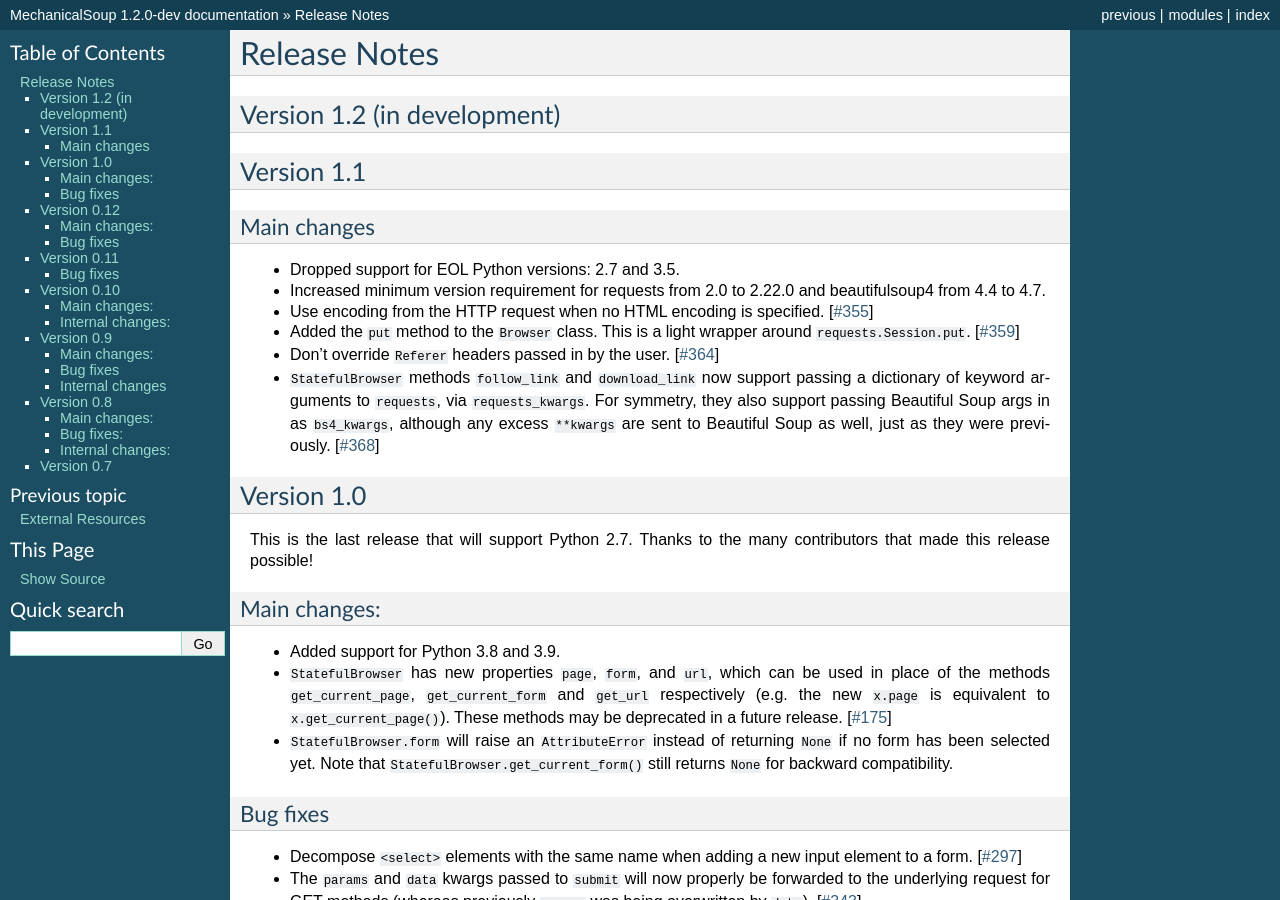
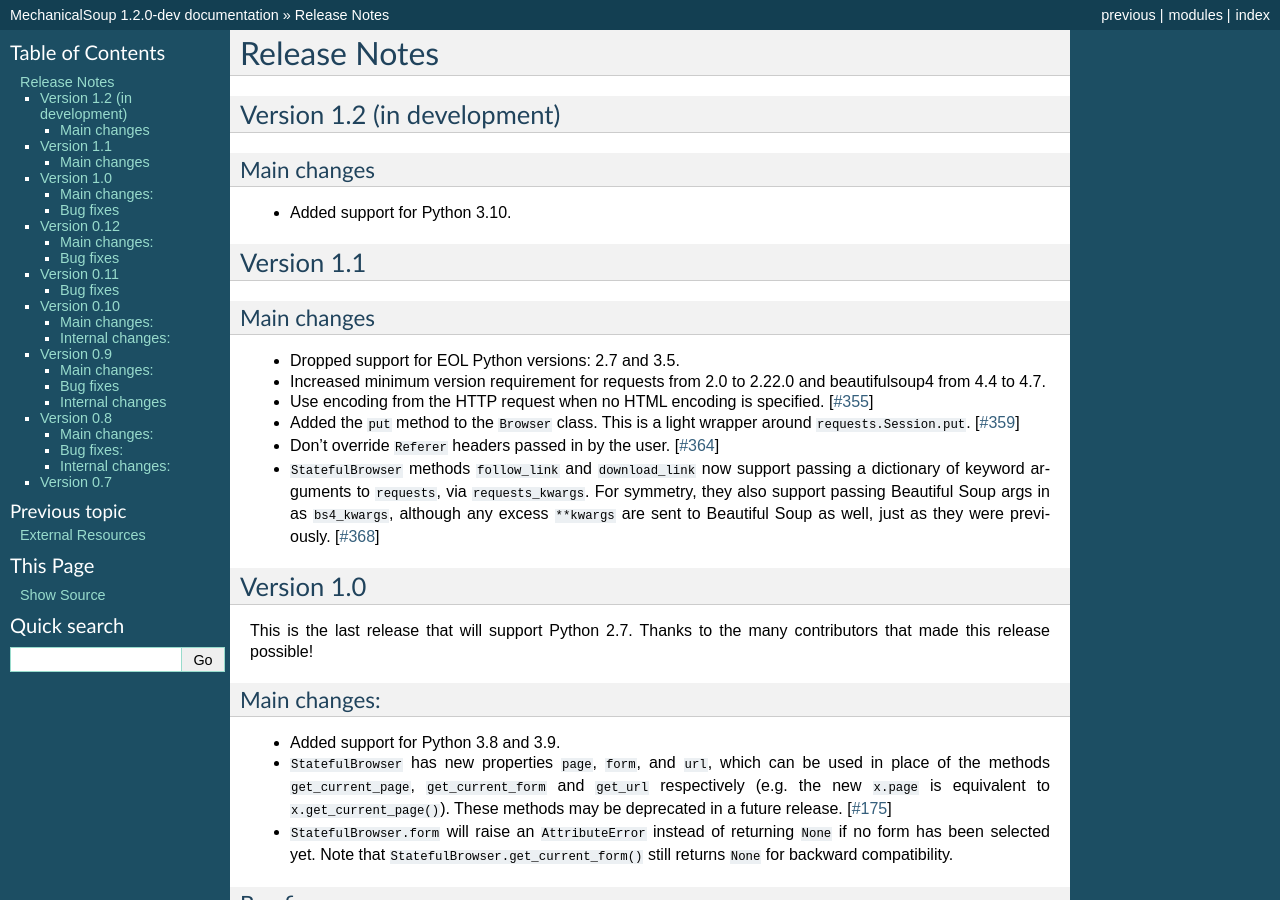
Before and after one commit to MechanicalSoup/MechanicalSoup, a Sphinx documentation site: the page built from docs/ChangeLog.rst, in a window 1280 px wide and 900 px high. Built offline with Sphinx 7.4.7, drawn with Linux system fonts in a browser that asks for light colours.

Commit message:
Add support for Python 3.10

```diff
--- a/docs/ChangeLog.rst
+++ b/docs/ChangeLog.rst
@@ -4,6 +4,11 @@
 
 Version 1.2 (in development)
 ============================
+
+Main changes
+------------
+
+* Added support for Python 3.10.
 
 Version 1.1
 ===========
--- a/setup.py
+++ b/setup.py
@@ -64,6 +64,7 @@
         'Programming Language :: Python :: 3.7',
         'Programming Language :: Python :: 3.8',
         'Programming Language :: Python :: 3.9',
+        'Programming Language :: Python :: 3.10',
         'Programming Language :: Python :: 3 :: Only',
     ],
 
```
Also changed, not shown: .travis.yml.
